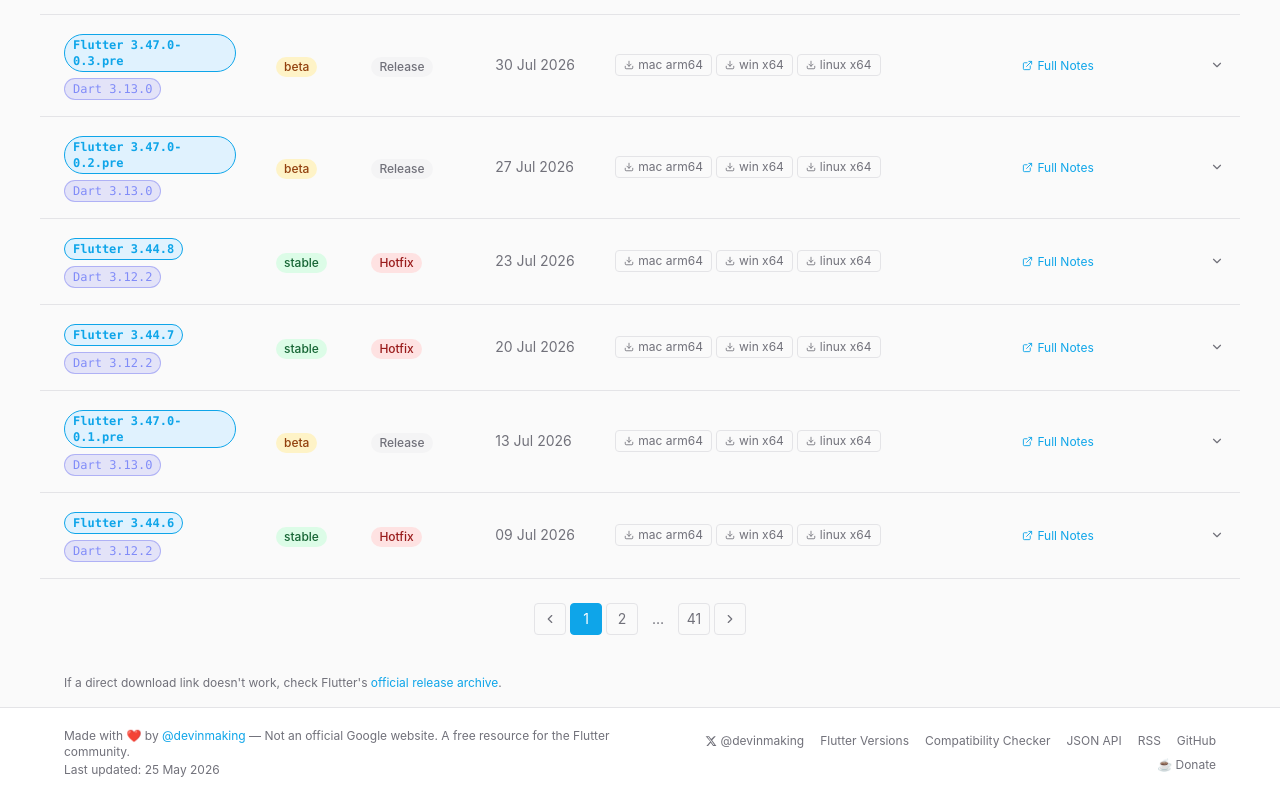
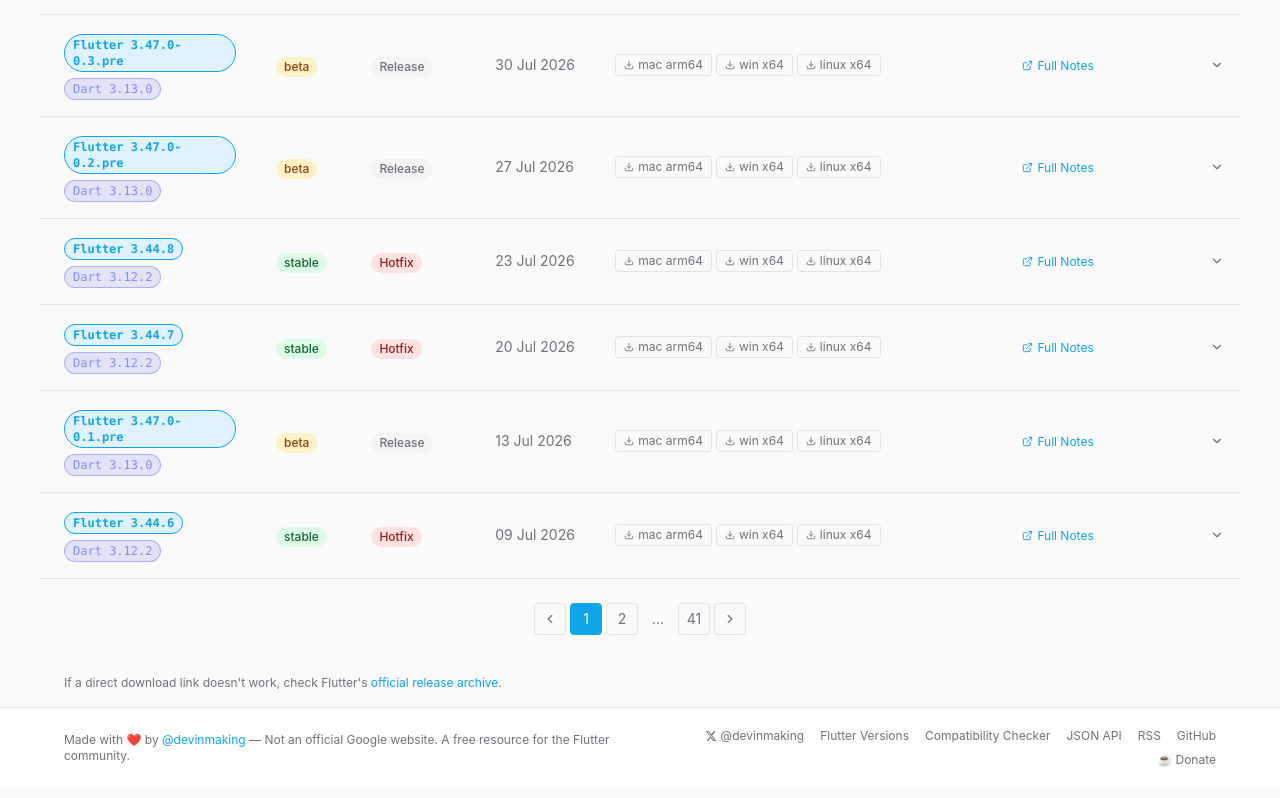
Before and after one commit to shankarmadeshvaran/flutterreleases.com, a React (Vite) app in the folder packages/web/: page / in a window 1280 px wide. Shown: the part 823-1621 px from the top of the page. Built offline with nearby package versions, Linux system fonts and the light colour scheme.

Commit message:
fix(web): remove footer updated date
Release notes:

- remove the visible Last updated line from the shared footer

- remove unused footer updatedAt props from web pages

```diff
--- a/packages/web/src/web/components/Footer.tsx
+++ b/packages/web/src/web/components/Footer.tsx
@@ -1,6 +1,6 @@
 import { trackEvent } from "../lib/analytics";
 
-export function Footer({ updatedAt }: { updatedAt?: string }) {
+export function Footer() {
   const trackFooterLink = (
     label: string,
     href: string,
@@ -42,11 +42,6 @@
             </a>
             {" "}— Not an official Google website. A free resource for the Flutter community.
           </p>
-          {updatedAt && (
-            <p className="text-xs mt-0.5" style={{ color: "var(--text-muted)" }}>
-              Last updated: {updatedAt}
-            </p>
-          )}
         </div>
 
         <div className="flex items-center gap-x-4 gap-y-2 text-xs flex-wrap lg:justify-end" style={{ color: "var(--text-muted)" }}>
--- a/packages/web/src/web/pages/flutter-version-checker.tsx
+++ b/packages/web/src/web/pages/flutter-version-checker.tsx
@@ -316,12 +316,6 @@
   );
   const stableRows = sortedReleases.filter((release) => release.channel === "stable");
   const prereleaseRows = sortedReleases.filter((release) => release.channel !== "stable");
-  const today = new Date().toLocaleDateString("en-GB", {
-    day: "2-digit",
-    month: "short",
-    year: "numeric",
-  });
-
   useEffect(() => {
     trackView("/tools/flutter-version-checker/", {
       page_title: "Flutter & Dart Version Compatibility Checker",
@@ -592,7 +586,7 @@
           )}
         </div>
       </main>
-      <Footer updatedAt={today} />
+      <Footer />
     </div>
   );
 }
--- a/packages/web/src/web/pages/flutter-versions.tsx
+++ b/packages/web/src/web/pages/flutter-versions.tsx
@@ -152,12 +152,6 @@
   const prereleaseRows = releases.filter((r) => r.channel !== "stable" && semverGroup(r.version));
   const stableGroups = groupByMajorMinor(stableReleases);
   const prereleaseGroups = groupByMajorMinor(prereleaseRows);
-  const today = new Date().toLocaleDateString("en-GB", {
-    day: "2-digit",
-    month: "short",
-    year: "numeric",
-  });
-
   return (
     <div
       className="min-h-screen flex flex-col"
@@ -336,7 +330,7 @@
         </div>
       </main>
 
-      <Footer updatedAt={today} />
+      <Footer />
     </div>
   );
 }
--- a/packages/web/src/web/pages/index.tsx
+++ b/packages/web/src/web/pages/index.tsx
@@ -82,12 +82,6 @@
       : `Browse Flutter ${channel} releases with Dart SDK versions, download links, and release notes. Updated daily.`
   );
 
-  const today = new Date().toLocaleDateString("en-GB", {
-    day: "2-digit",
-    month: "short",
-    year: "numeric",
-  });
-
   return (
     <div
       className="min-h-screen flex flex-col"
@@ -147,7 +141,7 @@
         )}
       </main>
 
-      <Footer updatedAt={today} />
+      <Footer />
     </div>
   );
 }
```
